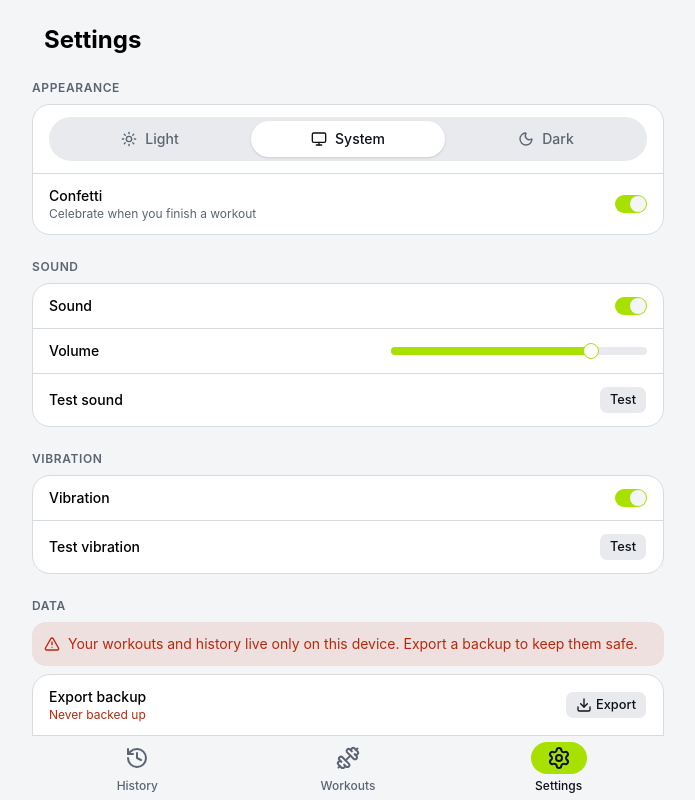
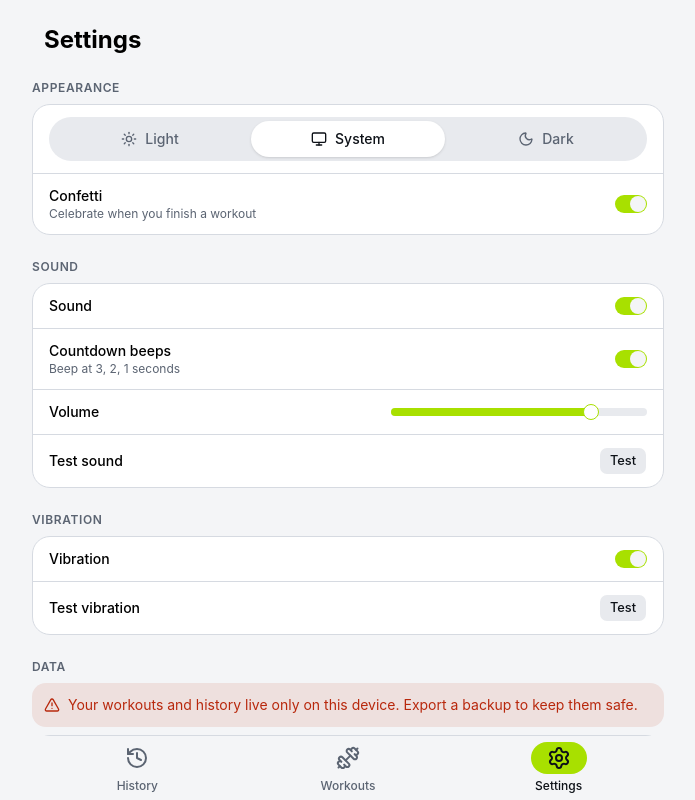
Before and after one commit to jurajhamran/burst-interval-timer, a React (Vite) app: page /#/settings in a window 1280 px wide. Shown: the whole page, without its empty margins (292-987 px from the left). Built offline with nearby package versions, Linux system fonts and the light colour scheme.

Commit message:
Add countdown sound settings and functionality to timer and settings screens

```diff
--- a/src/features/settings/components/SettingsScreen.tsx
+++ b/src/features/settings/components/SettingsScreen.tsx
@@ -23,11 +23,17 @@ import type { HistoryEntry } from "@/features/history/types/types";
 
 export function SettingsScreen() {
   const soundEnabled = useSettingsStore((s) => s.soundEnabled);
+  const countdownSoundEnabled = useSettingsStore(
+    (s) => s.countdownSoundEnabled,
+  );
   const volume = useSettingsStore((s) => s.volume);
   const vibrationEnabled = useSettingsStore((s) => s.vibrationEnabled);
   const confettiEnabled = useSettingsStore((s) => s.confettiEnabled);
   const lastBackupAt = useSettingsStore((s) => s.lastBackupAt);
   const setSoundEnabled = useSettingsStore((s) => s.setSoundEnabled);
+  const setCountdownSoundEnabled = useSettingsStore(
+    (s) => s.setCountdownSoundEnabled,
+  );
   const setVolume = useSettingsStore((s) => s.setVolume);
   const setVibrationEnabled = useSettingsStore((s) => s.setVibrationEnabled);
   const setConfettiEnabled = useSettingsStore((s) => s.setConfettiEnabled);
@@ -139,6 +145,22 @@ export function SettingsScreen() {
                 checked={soundEnabled}
                 onCheckedChange={(checked: boolean) => setSoundEnabled(checked)}
                 aria-label="Sound"
+                className="h-7 w-12 data-checked:bg-brand data-unchecked:bg-surface-3"
+              />
+            </div>
+            <div className="flex items-center justify-between gap-3 px-4 py-3">
+              <div className="min-w-0">
+                <p className="font-medium text-sm">Countdown beeps</p>
+                <p className="text-xs text-muted-foreground">
+                  Beep at 3, 2, 1 seconds
+                </p>
+              </div>
+              <Switch
+                checked={countdownSoundEnabled}
+                onCheckedChange={(checked: boolean) =>
+                  setCountdownSoundEnabled(checked)
+                }
+                aria-label="Countdown beeps"
                 className="h-7 w-12 data-checked:bg-brand data-unchecked:bg-surface-3"
               />
             </div>
--- a/src/features/settings/store.ts
+++ b/src/features/settings/store.ts
@@ -3,11 +3,13 @@ import { persist } from "zustand/middleware";
 
 interface SettingsState {
   soundEnabled: boolean;
+  countdownSoundEnabled: boolean;
   volume: number;
   vibrationEnabled: boolean;
   confettiEnabled: boolean;
   lastBackupAt: number | null;
   setSoundEnabled: (value: boolean) => void;
+  setCountdownSoundEnabled: (value: boolean) => void;
   setVolume: (value: number) => void;
   setVibrationEnabled: (value: boolean) => void;
   setConfettiEnabled: (value: boolean) => void;
@@ -18,11 +20,14 @@ export const useSettingsStore = create<SettingsState>()(
   persist(
     (set) => ({
       soundEnabled: true,
+      countdownSoundEnabled: true,
       volume: 0.8,
       vibrationEnabled: true,
       confettiEnabled: true,
       lastBackupAt: null,
       setSoundEnabled: (value) => set({ soundEnabled: value }),
+      setCountdownSoundEnabled: (value) =>
+        set({ countdownSoundEnabled: value }),
       setVolume: (value) =>
         set({ volume: Math.min(1, Math.max(0, value)) }),
       setVibrationEnabled: (value) => set({ vibrationEnabled: value }),
--- a/src/features/timer/components/TimerScreen.tsx
+++ b/src/features/timer/components/TimerScreen.tsx
@@ -34,6 +34,9 @@ export function TimerScreen({
   const remainingMs = useTimerStore((s) => s.remainingMs);
 
   const confettiEnabled = useSettingsStore((s) => s.confettiEnabled);
+  const countdownSoundEnabled = useSettingsStore(
+    (s) => s.countdownSoundEnabled,
+  );
   useFinishConfetti(finished && confettiEnabled);
 
   const finishMessage = useMemo(
@@ -58,6 +61,12 @@ export function TimerScreen({
   const isRoundRest = currentPhase?.type === "round-rest";
 
   const remainingSecs = Math.ceil(remainingMs / 1000);
+  const remainingAfterCurrentSecs = phases
+    .slice(index + 1)
+    .reduce((sum, phase) => sum + phase.duration, 0);
+  const sessionRemainingSecs = Math.ceil(
+    (remainingMs + remainingAfterCurrentSecs * 1000) / 1000,
+  );
   const totalDurationMs = (currentPhase?.duration ?? 1) * 1000;
   const progress = currentPhase ? Math.max(0, Math.min(1, remainingMs / totalDurationMs)) : 0;
 
@@ -108,9 +117,9 @@ export function TimerScreen({
       lastBeepSecRef.current !== remainingSecs
     ) {
       lastBeepSecRef.current = remainingSecs;
-      cueCountdown();
+      cueCountdown(countdownSoundEnabled);
     }
-  }, [running, finished, index, remainingSecs, currentPhase]);
+  }, [running, finished, index, remainingSecs, currentPhase, countdownSoundEnabled]);
 
   // Finished triple beep
   useEffect(() => {
@@ -176,12 +185,17 @@ export function TimerScreen({
           <p className="line-clamp-2 px-2 text-sm break-words text-balance [overflow-wrap:anywhere] text-fg/60">
             {workout.name}
           </p>
-          <p className="mt-1 text-lg font-semibold">
-            {isPrepare
-              ? "Get ready"
-              : isRoundRest
-              ? `Round ${currentPhase.round} complete`
-              : `Round ${currentPhase.round} / ${workout.rounds}`}
+          <p className="mt-1 flex flex-wrap items-center justify-center gap-x-2 text-lg font-semibold">
+            <span>
+              {isPrepare
+                ? "Get ready"
+                : isRoundRest
+                ? `Round ${currentPhase.round} complete`
+                : `Round ${currentPhase.round} / ${workout.rounds}`}
+            </span>
+            <span className="text-xs font-medium tabular-nums text-fg/60">
+              {formatDuration(sessionRemainingSecs)} left
+            </span>
           </p>
         </header>
 
--- a/src/features/timer/cues.ts
+++ b/src/features/timer/cues.ts
@@ -1,8 +1,8 @@
 import { beep } from "@/lib/audio";
 import { vibrate } from "@/lib/vibrate";
 
-export function cueCountdown(): void {
-  beep(880, 120);
+export function cueCountdown(playSound = true): void {
+  if (playSound) beep(880, 120);
   vibrate(40);
 }
 
--- a/src/features/workouts/components/WorkoutCard.tsx
+++ b/src/features/workouts/components/WorkoutCard.tsx
@@ -44,16 +44,6 @@ export function WorkoutCard({
     >
       <div className="flex items-start justify-between gap-4">
         <div className="min-w-0 flex-1">
-          <div className="flex flex-wrap items-center gap-2 mb-1.5">
-            <span className="inline-flex items-center gap-1 rounded-full bg-surface-3 px-2.5 py-0.5 text-xs font-semibold text-muted-foreground">
-              <Repeat className="size-3" aria-hidden />
-              {workout.rounds} {workout.rounds === 1 ? "round" : "rounds"}
-            </span>
-            <span className="inline-flex items-center gap-1 rounded-full bg-surface-3 px-2.5 py-0.5 text-xs font-semibold text-muted-foreground">
-              <Clock className="size-3" aria-hidden />
-              {formatDuration(total)}
-            </span>
-          </div>
           <h2 className="text-xl font-bold tracking-tight text-fg truncate">
             {workout.name}
           </h2>
@@ -105,24 +95,32 @@ export function WorkoutCard({
         </div>
       </div>
 
-      <div className="flex items-center justify-between pt-3 border-t border-line/60">
-        <div className="flex items-center gap-1">
+      <div className="flex items-center justify-between gap-3 pt-3 border-t border-line/60">
+        <div className="flex flex-wrap items-center gap-2">
+          <span className="inline-flex items-center gap-1 rounded-full bg-surface-3 px-2.5 py-0.5 text-xs font-semibold text-muted-foreground">
+            <Repeat className="size-3" aria-hidden />
+            {workout.rounds} {workout.rounds === 1 ? "round" : "rounds"}
+          </span>
+          <span className="inline-flex items-center gap-1 rounded-full bg-surface-3 px-2.5 py-0.5 text-xs font-semibold text-muted-foreground">
+            <Clock className="size-3" aria-hidden />
+            {formatDuration(total)}
+          </span>
+        </div>
         {onPreview && (
           <Button
             type="button"
             variant="ghost"
-              size="sm"
+            size="icon-sm"
+            aria-label={`Preview ${workout.name}`}
             onClick={(e) => {
               e.stopPropagation();
               onPreview?.();
             }}
           >
-              <Eye className="size-3.5" aria-hidden />
-              Preview timeline
+            <Eye className="size-4" aria-hidden />
           </Button>
         )}
       </div>
     </div>
-    </div>
   );
 }
```
Lines whose indentation alone changed are shown as unchanged.
